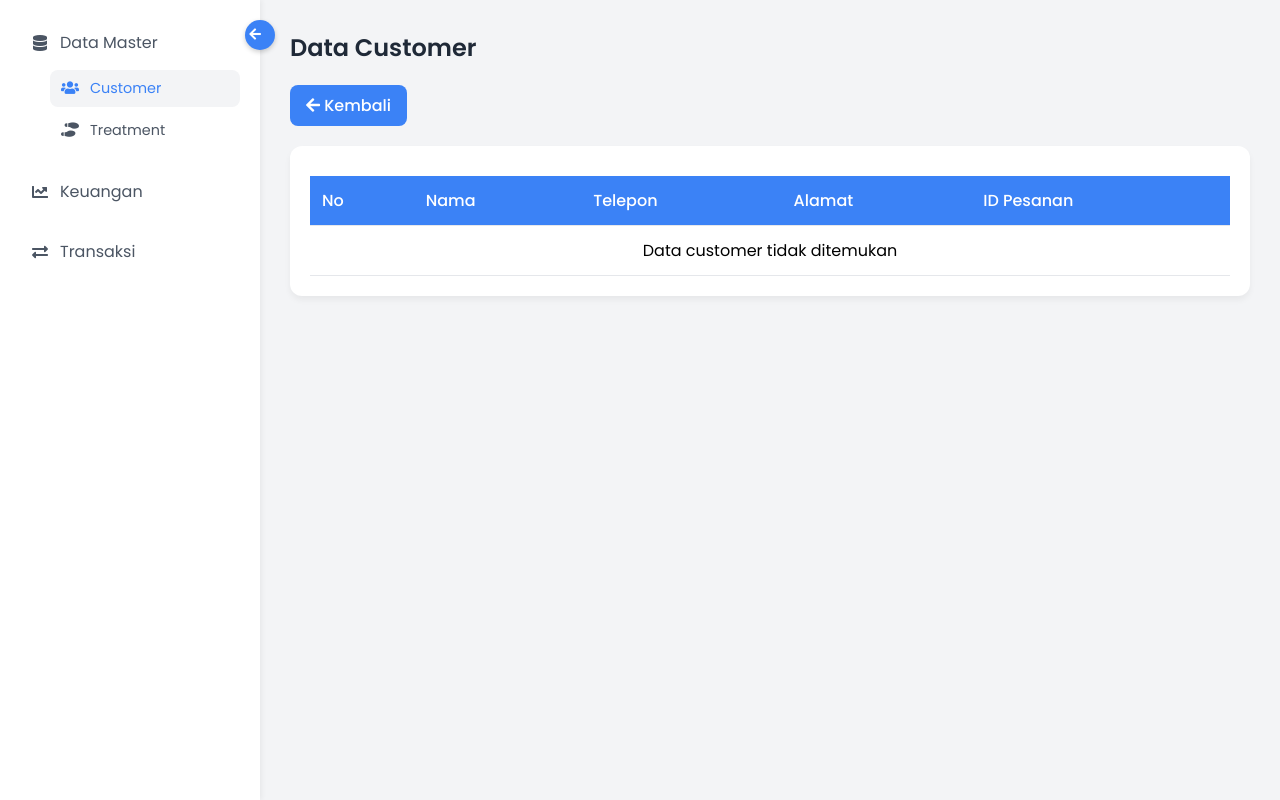
After one commit to ghozahimma65/ExshoeticKL3, a PHP site: page /php/customer.php in a window 1280 px wide. The commit adds this page. Run offline with PHP 8.4, Linux system fonts and the light colour scheme; data that the repository does not hold is empty.

Commit message:
update admin
tabel customer

```diff
--- a/admin.html
+++ b/admin.html
@@ -3,7 +3,7 @@
 <head>
   <meta charset="utf-8"/>
   <meta content="width=device-width, initial-scale=1.0" name="viewport"/>
-  <title>Exshoetic Shoes and Care - Admin Dashboard</title>
+  <title>ESAC Admin Dashboard</title>
   <script src="https://cdn.jsdelivr.net/npm/chart.js"></script>
   <link href="https://cdnjs.cloudflare.com/ajax/libs/font-awesome/5.15.3/css/all.min.css" rel="stylesheet"/>
   <link href="https://fonts.googleapis.com/css2?family=Poppins:wght@300;400;500;600;700&display=swap" rel="stylesheet"/>
@@ -22,8 +22,8 @@
         Data Master
       </a>
       <ul id="data-master">
-        <li><a href="#"><i class="fas fa-users"></i>Customer</a></li>
-        <li><a href="#"><i class="fas fa-shoe-prints"></i>Treatment</a></li>
+        <li><a href="php/customer.php"><i class="fas fa-users"></i>Customer</a></li>
+        <li><a href="php/treatment.php"><i class="fas fa-shoe-prints"></i>Treatment</a></li>
       </ul>
     </li>
     <li style="--i:2">
--- a/css/admin.css
+++ b/css/admin.css
@@ -36,7 +36,7 @@ body {
   width: 30px;
   height: 30px;
   border-radius: 50%;
-  color:green;
+  color:rgb(255, 255, 255);
   cursor: pointer;
   display: flex;
   align-items: center;
--- /dev/null
+++ b/php/customer.php
@@ -0,0 +1,357 @@
+<?php
+// Koneksi ke database
+include 'database.php';
+
+// Query untuk mengambil data customer
+$sql = "SELECT Nama, No_Hp AS Telepon, Alamat, ID_Pesanan FROM customer";
+$result = $conn->query($sql);
+?>
+
+<!DOCTYPE html>
+<html lang="en">
+<head>
+  <meta charset="UTF-8">
+  <meta name="viewport" content="width=device-width, initial-scale=1.0">
+  <title>Data Customer - Exshoetic Admin</title>
+  <link rel="stylesheet" href="https://cdnjs.cloudflare.com/ajax/libs/font-awesome/5.15.3/css/all.min.css">
+  <link href="https://fonts.googleapis.com/css2?family=Poppins:wght@300;400;500;600;700&display=swap" rel="stylesheet"/>
+  <style>
+    * {
+      margin: 0;
+      padding: 0;
+      box-sizing: border-box;
+      font-family: 'Poppins', sans-serif;
+    }
+
+    body {
+      background-color: #f3f4f6;
+      min-height: 100vh;
+      display: flex;
+    }
+
+    /* Sidebar Styles */
+    .sidebar {
+      width: 260px;
+      background: #fff;
+      padding: 20px;
+      height: 100vh;
+      position: fixed;
+      transition: all 0.3s ease;
+      box-shadow: 2px 0 5px rgba(0, 0, 0, 0.05);
+      z-index: 1000;
+    }
+
+    .sidebar.hidden {
+      transform: translateX(-230px);
+    }
+
+    .toggle-sidebar {
+      position: absolute;
+      right: -15px;
+      top: 20px;
+      background: #3b82f6;
+      border: none;
+      width: 30px;
+      height: 30px;
+      border-radius: 50%;
+      color: white;
+      cursor: pointer;
+      display: flex;
+      align-items: center;
+      justify-content: center;
+      transition: all 0.3s ease;
+      box-shadow: 0 2px 5px rgba(0, 0, 0, 0.2);
+    }
+
+    .toggle-sidebar:hover {
+      background: #2563eb;
+      transform: scale(1.1);
+    }
+
+    .sidebar ul {
+      list-style: none;
+      padding: 0;
+    }
+
+    .sidebar > ul > li {
+      margin-bottom: 15px;
+      animation: slideIn 0.3s ease forwards;
+      opacity: 0;
+      animation-delay: calc(var(--i) * 0.1s);
+    }
+
+    .sidebar a {
+      color: #4b5563;
+      text-decoration: none;
+      display: flex;
+      align-items: center;
+      padding: 10px;
+      border-radius: 8px;
+      transition: all 0.3s ease;
+      cursor: pointer;
+    }
+
+    .sidebar a:hover, .sidebar a.active {
+      background: #f3f4f6;
+      color: #3b82f6;
+    }
+
+    .sidebar i {
+      margin-right: 10px;
+      width: 20px;
+      text-align: center;
+    }
+
+    .sidebar ul ul {
+      max-height: 0;
+      overflow: hidden;
+      transition: max-height 0.3s ease;
+      margin-left: 30px;
+    }
+
+    .sidebar ul ul.show {
+      max-height: 200px;
+    }
+
+    .sidebar ul ul li {
+      margin: 5px 0;
+    }
+
+    .sidebar ul ul a {
+      font-size: 0.9em;
+      padding: 8px 10px;
+    }
+
+    /* Content Styles */
+    .content {
+      margin-left: 260px;
+      padding: 30px;
+      width: calc(100% - 260px);
+      transition: margin-left 0.2s ease-in-out, width 0.2s ease-in-out;
+    }
+
+    .content.full-width {
+      margin-left: 30px;
+      width: calc(100% - 30px);
+    }
+
+    /* Table Styles */
+    .table-container {
+      background: white;
+      border-radius: 12px;
+      padding: 20px;
+      box-shadow: 0 4px 6px rgba(0, 0, 0, 0.05);
+      margin-top: 0px;
+      overflow-x: auto;
+    }
+
+    table {
+      width: 100%;
+      border-collapse: collapse;
+      margin-top: 10px;
+    }
+
+    th, td {
+      padding: 12px;
+      text-align: left;
+      border-bottom: 1px solid #e5e7eb;
+    }
+
+    th {
+      background-color: #3b82f6;
+      color: white;
+      font-weight: 500;
+    }
+
+    tr:hover {
+      background-color: #f9fafb;
+    }
+
+    .page-title {
+      color: #1f2937;
+      margin-bottom: 20px;
+      font-size: 1.5em;
+      font-weight: 600;
+    }
+
+
+    /* Animations */
+    @keyframes slideIn {
+      from {
+        opacity: 0;
+        transform: translateX(-10px);
+      }
+      to {
+        opacity: 1;
+        transform: translateX(0);
+      }
+    }
+
+    /* Responsive Design */
+    @media (max-width: 768px) {
+      .sidebar {
+        width: 230px;
+      }
+
+      .content {
+        margin-left: 230px;
+        width: calc(100% - 230px);
+        padding: 20px;
+      }
+
+      .content.full-width {
+        margin-left: 30px;
+        width: calc(100% - 30px);
+      }
+
+      .table-container {
+        padding: 10px;
+      }
+
+      th, td {
+        padding: 8px;
+        font-size: 0.9em;
+      }
+        }
+        .btn-back {
+    display: inline-block;
+    margin-bottom: 20px;
+    padding: 8px 16px;
+    background-color: #3b82f6;
+    color: #fff;
+    text-decoration: none;
+    border-radius: 8px;
+    font-weight: 500;
+    transition: all 0.2s ease-in-out;
+    }
+
+    .btn-back:hover {
+    background-color: #2563eb;
+    transform: scale(1.05);
+    }
+
+  </style>
+</head>
+<body>
+
+<!-- Sidebar -->
+<div class="sidebar" id="sidebar">
+  <button class="toggle-sidebar" onclick="toggleSidebar()">
+    <i class="fas fa-arrow-left"></i>
+  </button>
+  <ul>
+    <li style="--i:1">
+      <a onclick="toggleSubmenu('data-master')">
+        <i class="fas fa-database"></i> Data Master
+      </a>
+      <ul id="data-master" class="show">
+        <li><a href="customer.php" class="active"><i class="fas fa-users"></i>Customer</a></li>
+        <li><a href="#"><i class="fas fa-shoe-prints"></i>Treatment</a></li>
+      </ul>
+    </li>
+    <li style="--i:2">
+      <a onclick="toggleSubmenu('keuangan')">
+        <i class="fas fa-chart-line"></i> Keuangan
+      </a>
+      <ul id="keuangan">
+        <li><a href="#"><i class="fas fa-arrow-up"></i>Pemasukan</a></li>
+        <li><a href="#"><i class="fas fa-arrow-down"></i>Pengeluaran</a></li>
+      </ul>
+    </li>
+    <li style="--i:3">
+      <a onclick="toggleSubmenu('transaksi')">
+        <i class="fas fa-exchange-alt"></i> Transaksi
+      </a>
+      <ul id="transaksi">
+        <li><a href="#"><i class="fas fa-shopping-cart"></i>Pesanan</a></li>
+        <li><a href="#"><i class="fas fa-truck"></i>Pengiriman</a></li>
+      </ul>
+    </li>
+  </ul>
+</div>
+
+<!-- Content -->
+<div class="content" id="content">
+  <h1 class="page-title">Data Customer</h1>
+  <a href="../admin.html" class="btn-back"><i class="fas fa-arrow-left"></i> Kembali</a>
+  <div class="table-container">
+    <table>
+      <thead>
+        <tr>
+          <th>No</th>
+          <th>Nama</th>
+          <th>Telepon</th>
+          <th>Alamat</th>
+          <th>ID Pesanan</th>
+
+        </tr>
+      </thead>
+      <tbody>
+        <?php
+        if ($result->num_rows > 0) {
+            $no = 1;
+            while ($row = $result->fetch_assoc()) {
+                echo "<tr>
+                        <td>{$no}</td>
+                        <td>{$row['Nama']}</td>
+                        <td>{$row['Telepon']}</td>
+                        <td>{$row['Alamat']}</td>
+                        <td>{$row['ID_Pesanan']}</td>
+
+                      </tr>";
+                $no++;
+            }
+        } else {
+            echo "<tr><td colspan='6' style='text-align: center;'>Data customer tidak ditemukan</td></tr>";
+        }
+        ?>
+      </tbody>
+    </table>
+  </div>
+</div>
+
+<script>
+  function toggleSidebar() {
+    const sidebar = document.getElementById('sidebar');
+    const content = document.getElementById('content');
+    const toggleButton = document.querySelector('.toggle-sidebar i');
+
+    sidebar.classList.toggle('hidden');
+    content.classList.toggle('full-width');
+
+    if (sidebar.classList.contains('hidden')) {
+      toggleButton.classList.remove('fa-arrow-left');
+      toggleButton.classList.add('fa-arrow-right');
+    } else {
+      toggleButton.classList.remove('fa-arrow-right');
+      toggleButton.classList.add('fa-arrow-left');
+    }
+  }
+
+  function toggleSubmenu(id) {
+    const submenu = document.getElementById(id);
+    const allSubmenus = document.querySelectorAll('.sidebar ul ul');
+
+    allSubmenus.forEach(menu => {
+      if (menu.id !== id && menu.id !== 'data-master') {
+        menu.classList.remove('show');
+      }
+    });
+
+    if (id !== 'data-master') {
+      submenu.classList.toggle('show');
+    }
+  }
+
+  // Keep data-master submenu open on page load
+  document.addEventListener('DOMContentLoaded', function() {
+    document.getElementById('data-master').classList.add('show');
+  });
+</script>
+
+</body>
+</html>
+
+<?php
+$conn->close();
+?>
```
Also changed, not shown: php/treatment.php (added, +357 -0 lines).
